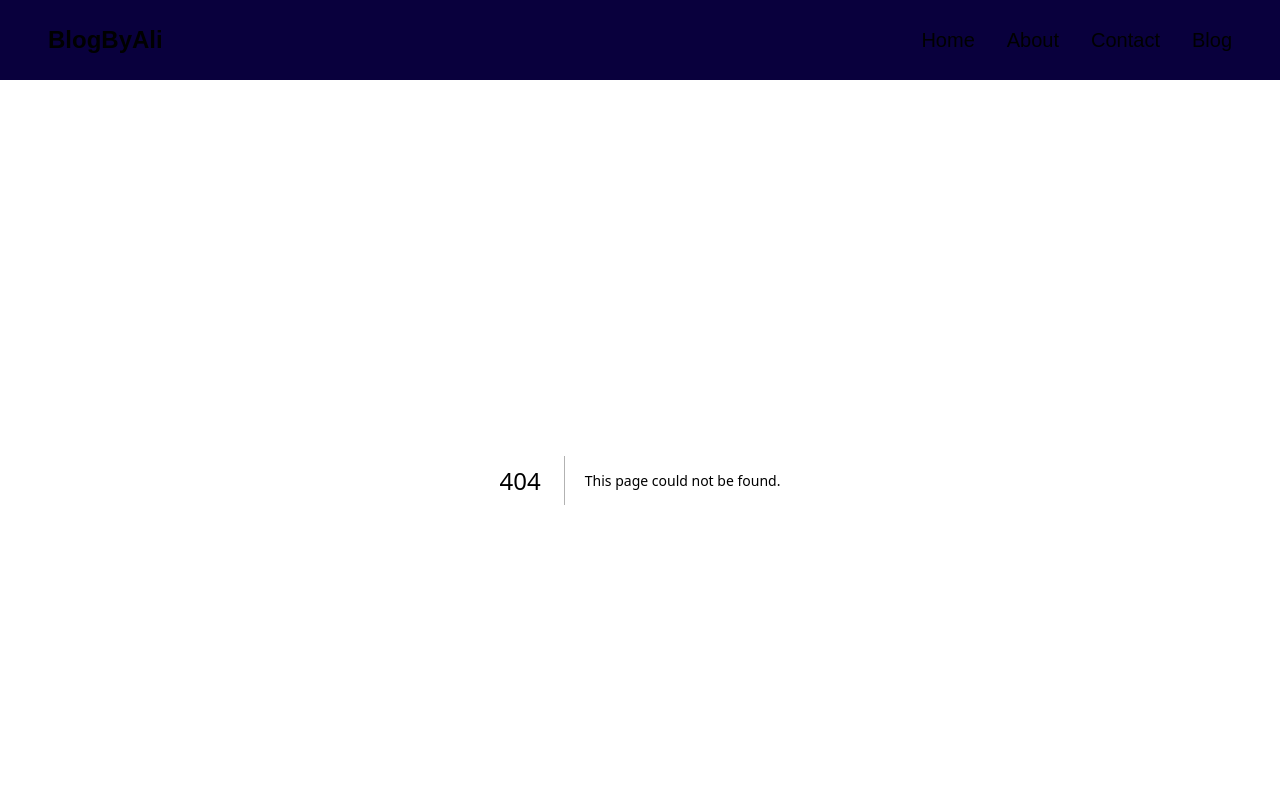
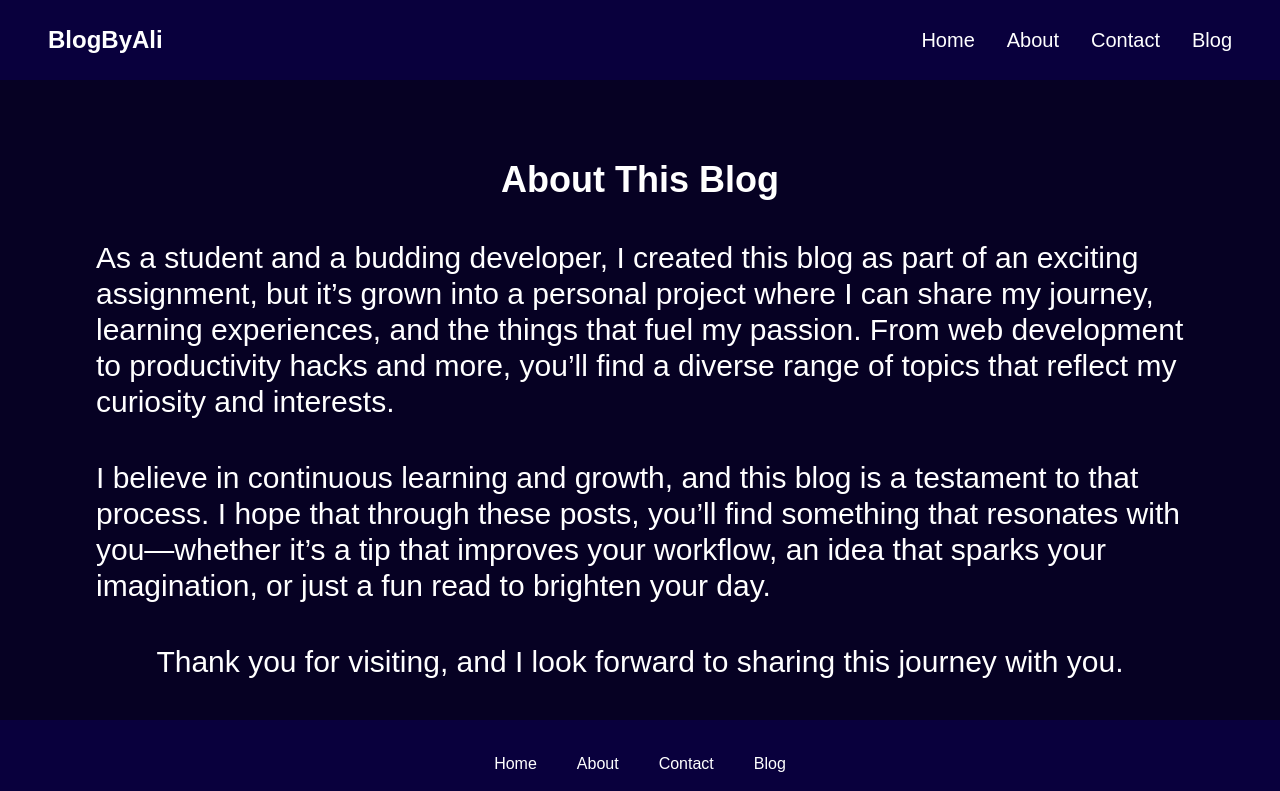
Before and after one commit to muhammadali1631/Blog-Web, a Next.js app: page /about in a window 1280 px wide. Before the commit this address had no page. Shown: the top 791 px of the page. Built offline with nearby package versions, Linux system fonts and the light colour scheme.

Commit message:
about page

```diff
--- /dev/null
+++ b/app/about/page.tsx
@@ -0,0 +1,14 @@
+import React from 'react'
+
+const About = () => {
+  return (
+    <div className=' flex flex-col items-center px-5 sm:px-24'>
+        <h1 className='text-2xl sm:text-4xl font-semibold mt-20'>About This Blog</h1>
+        <p className='sm:text-3xl font-normal mt-10'>As a student and a budding developer, I created this blog as part of an exciting assignment, but it’s grown into a personal project where I can share my journey, learning experiences, and the things that fuel my passion. From web development to productivity hacks and more, you’ll find a diverse range of topics that reflect my curiosity and interests.</p>
+        <p className='sm:text-3xl font-normal mt-10'>I believe in continuous learning and growth, and this blog is a testament to that process. I hope that through these posts, you’ll find something that resonates with you—whether it’s a tip that improves your workflow, an idea that sparks your imagination, or just a fun read to brighten your day.</p>
+        <p className='sm:text-3xl font-normal my-10 '>Thank you for visiting, and I look forward to sharing this journey with you.</p>
+    </div>
+  )
+}
+
+export default About
--- a/app/blogs/javascript-and-typescript/page.tsx
+++ b/app/blogs/javascript-and-typescript/page.tsx
@@ -6,7 +6,7 @@ import Image from 'next/image'
 const JavaScript = () => {
   return (
     <div className='h-full w-[100%] flex justify-center'>
-        <div className='w-[100%] lg:w-[80%] p-10 flex flex-col items-center'>
+        <div className='w-[100%] lg:w-[80%] p-4 sm:p-10 flex flex-col items-center'>
             <Image src={data[1].image} alt="Latest web devlopment" className='scale-in-center w-[90%] md:h-[50vh] object-cover rounded-xl md:w-[85%]' width={0} height={0}/>
             <h1 className='my-10 text-3xl font-bold'>{data[1].title}</h1>
             <p className='text-center w-[85%] text-xl'>{data[1].description.content}</p>
--- a/app/blogs/meditation-techniques/page.tsx
+++ b/app/blogs/meditation-techniques/page.tsx
@@ -6,7 +6,7 @@ import Image from 'next/image'
 const MeditationTechniques = () => {
   return (
     <div className='h-full w-[100%] flex justify-center'>
-    <div className='w-[100%] lg:w-[80%] p-10 flex flex-col items-center'>
+    <div className='w-[100%] lg:w-[80%] p-4 sm:p-10 flex flex-col items-center'>
         <Image src={data[5].image} alt="Latest web devlopment" className='scale-in-center w-[90%] md:h-[50vh] object-cover rounded-xl md:w-[85%]' width={0} height={0}/>
         <h1 className='my-10 text-3xl font-bold'>{data[5].title}</h1>
         <p className='text-center w-[85%] text-xl'>{data[5].description.content}</p>
--- a/app/blogs/productivity-hack-for-students/page.tsx
+++ b/app/blogs/productivity-hack-for-students/page.tsx
@@ -6,7 +6,7 @@ import Image from 'next/image'
 const ProductivityHack = () => {
   return (
     <div className='h-full w-[100%] flex justify-center'>
-        <div className='w-[100%] lg:w-[80%] p-10 flex flex-col items-center'>
+        <div className='w-[100%] lg:w-[80%] p-4 sm:p-10 flex flex-col items-center'>
             <Image src={data[3].image} alt="Latest web devlopment" className='scale-in-center w-[90%] md:h-[50vh] object-cover rounded-xl md:w-[85%]' width={0} height={0}/>
             <h1 className='my-10 text-3xl font-bold'>{data[3].title}</h1>
             <p className='text-center w-[85%] text-xl'>{data[3].description.content}</p>
--- a/app/blogs/time-management-skills/page.tsx
+++ b/app/blogs/time-management-skills/page.tsx
@@ -6,7 +6,7 @@ import Image from 'next/image'
 const TimeManagement = () => {
   return (
     <div className='h-full w-[100%] flex justify-center'>
-        <div className='w-[100%] lg:w-[80%] p-10 flex flex-col items-center'>
+        <div className='w-[100%] lg:w-[80%] p-4 sm:p-10 flex flex-col items-center'>
             <Image src={data[2].image} alt="Latest web devlopment" className='scale-in-center w-[90%] md:h-[50vh] object-cover rounded-xl md:w-[85%]' width={0} height={0}/>
             <h1 className='my-10 text-3xl font-bold'>{data[2].title}</h1>
             <p className='text-center w-[85%] text-xl'>{data[2].description.content}</p>
--- a/app/blogs/web-development-trends/page.tsx
+++ b/app/blogs/web-development-trends/page.tsx
@@ -6,8 +6,8 @@ import Image from 'next/image'
 const WebDevelopment = () => {
   return (
     <div className='h-full w-[100%] flex justify-center'>
-        <div className='w-[100%] lg:w-[80%] p-10 flex flex-col items-center'>
-            <Image src={data[0].image} alt="Latest web devlopment" className='scale-in-center w-[90%] md:h-[50vh] object-cover rounded-xl md:w-[85%]' width={0} height={0}/>
+        <div className='w-[100%] lg:w-[80%] p-4 sm:p-10 flex flex-col items-center'>
+            <Image src={data[0].image} alt="Latest web devlopment" className='scale-in-center w-[100%] md:h-[50vh] object-cover rounded-xl md:w-[85%]' width={0} height={0}/>
             <h1 className='my-10 text-3xl font-bold'>{data[0].title}</h1>
             <p className='text-center w-[85%] text-xl'>{data[0].description.content}</p>
             <div className='w-[85%]'>
```
